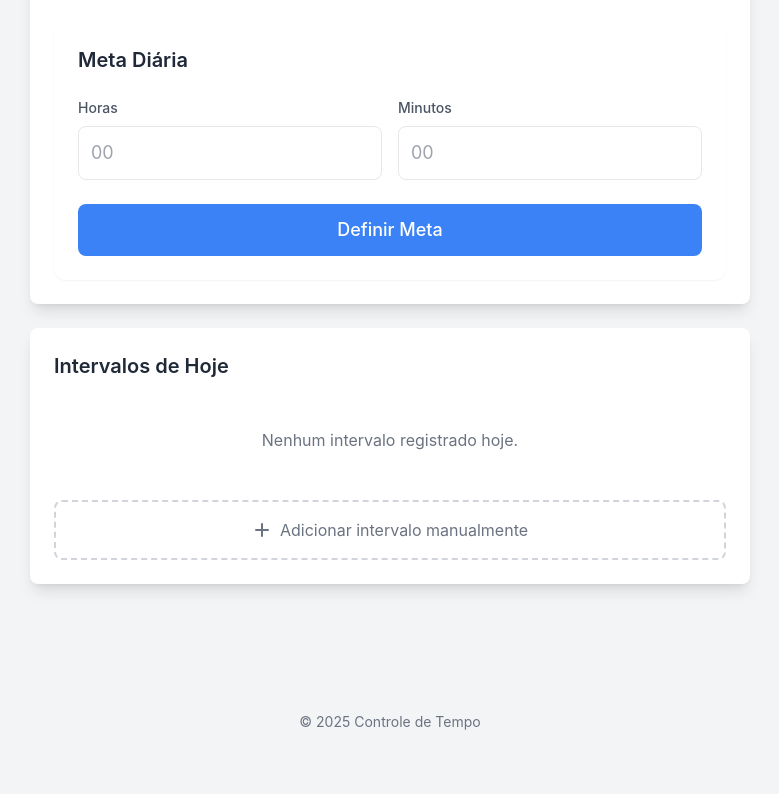
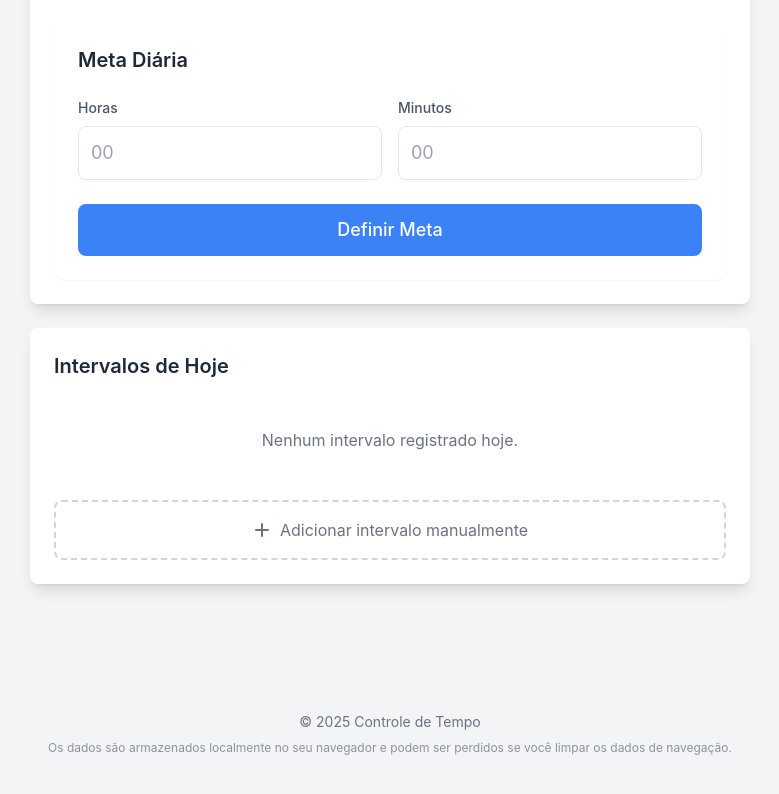
Before and after one commit to silvioubaldino/tap-track, a React (Vite) app: page / in a window 1280 px wide. Shown: the part 282-1076 px from the top of the page, without its empty margins (250-1029 px from the left). Built offline with nearby package versions, Linux system fonts and the light colour scheme.

Commit message:
Add warning of localstorage using

```diff
--- a/src/components/Layout.tsx
+++ b/src/components/Layout.tsx
@@ -85,7 +85,8 @@ const Layout = ({ children }: LayoutProps) => {
         </main>
 
         <footer className={`text-center text-sm mt-8 py-4 ${isDarkMode ? "text-gray-400" : "text-gray-500"}`}>
-          © {new Date().getFullYear()} Controle de Tempo
+          <p className="mb-2">© {new Date().getFullYear()} Controle de Tempo</p>
+          <p className="text-xs opacity-75">Os dados são armazenados localmente no seu navegador e podem ser perdidos se você limpar os dados de navegação.</p>
         </footer>
       </div>
     </div>
```
